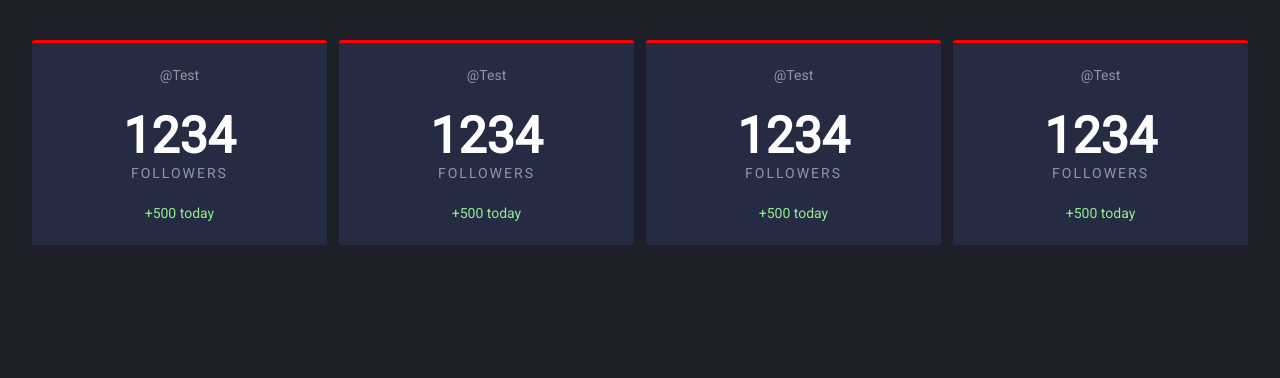
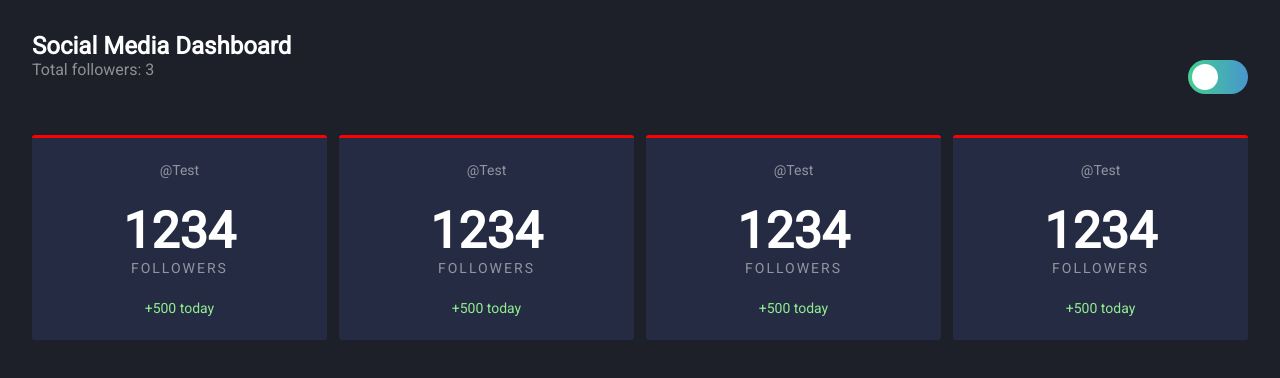
Before and after one commit to V-Wong/Social-Media-Dashboard, a React (Create React App) app in the folder frontend/: page / in a window 1280 px wide. Shown: the top 378 px of the page. Built offline with nearby package versions, Linux system fonts and the light colour scheme.

Commit message:
Add top bar

```diff
--- a/frontend/src/App.tsx
+++ b/frontend/src/App.tsx
@@ -1,11 +1,18 @@
 import React from 'react';
 import CardGrid from "./components/CardGrid";
+import ThemeSwitch from "./components/ThemeSwitch";
 
 import "./app.css";
 
 function App() {
   return (
     <div className="container">
+      <div className="top-bar">
+        <h1>Social Media Dashboard</h1>
+        <div></div>
+        <p>Total followers: 3</p>
+        <ThemeSwitch/>
+      </div>
       <CardGrid/>
     </div>
   );
--- a/frontend/src/app.css
+++ b/frontend/src/app.css
@@ -2,3 +2,19 @@
   width: 95%;
   margin: auto;
 }
+.top-bar {
+  display: grid;
+  grid-template-columns: 1fr 1fr;
+  margin-top: 2vh;
+}
+.top-bar h1 {
+  font-size: 24px;
+  margin-bottom: 0;
+  padding: none;
+}
+.top-bar p {
+  color: rgba(255, 255, 255, 0.5);
+  font-size: 16px;
+  margin-top: 0;
+  padding: 0;
+}
--- a/frontend/src/app.scss
+++ b/frontend/src/app.scss
@@ -1,4 +1,25 @@
+$transparent-white: rgba(255, 255, 255, 0.5);
+
 .container {
     width: 95%;
     margin: auto;
 }
+
+.top-bar {
+    display: grid;
+    grid-template-columns: 1fr 1fr;
+    margin-top: 2vh;
+
+    h1 {
+        font-size: 24px;
+        margin-bottom: 0;
+        padding: none;
+    }
+
+    p {
+        color: $transparent-white;
+        font-size: 16px;
+        margin-top: 0;
+        padding: 0;
+    }
+}
--- /dev/null
+++ b/frontend/src/components/ThemeSwitch.tsx
@@ -0,0 +1,17 @@
+import React from "react";
+import DetailedCard from "./DetailedCard";
+
+import "./css/theme-switch.css"
+
+export default class ThemeSwitch extends React.Component<any, any> {
+    render() {
+        return (
+            <div className="switch-container">
+                <label className="switch">
+                    <input type="checkbox"/>
+                    <span className="slider"></span>
+                </label>
+            </div>
+        )
+    }
+}
--- /dev/null
+++ b/frontend/src/components/css/theme-switch.css
@@ -0,0 +1,50 @@
+.switch-container {
+  display: flex;
+  font-weight: 600;
+  justify-content: flex-end;
+}
+.switch-container p {
+  color: #b3b5c6;
+  font-weight: 400;
+  font-size: 18px;
+  letter-spacing: 1px;
+}
+.switch {
+  position: relative;
+  width: 60px;
+  height: 34px;
+}
+.switch input {
+  opacity: 0;
+  width: 0;
+  height: 0;
+}
+.slider {
+  position: absolute;
+  cursor: pointer;
+  top: 0;
+  left: 0;
+  right: 0;
+  bottom: 0;
+  background-image: linear-gradient(90deg, #43ce90, #4896ce);
+  -webkit-transition: 0.4s;
+  transition: 0.4s;
+  border-radius: 34px;
+}
+.slider:before {
+  position: absolute;
+  content: "";
+  height: 26px;
+  width: 26px;
+  left: 4px;
+  bottom: 4px;
+  background-color: white;
+  -webkit-transition: 0.4s;
+  transition: 0.4s;
+  border-radius: 50%;
+}
+input:checked + .slider:before {
+  -webkit-transform: translateX(26px);
+  -ms-transform: translateX(26px);
+  transform: translateX(26px);
+}
--- /dev/null
+++ b/frontend/src/components/css/theme-switch.scss
@@ -0,0 +1,58 @@
+$green1: #43CE90;
+$green2: #4896CE;
+
+.switch-container {
+    display: flex;
+    font-weight: 600;
+    justify-content: flex-end;
+    p {
+        color: hsl(234, 14%, 74%);
+        font-weight: 400;
+        font-size: 18px;
+        letter-spacing: 1px;
+    }
+}
+
+.switch {
+    position: relative;
+    width: 60px;
+    height: 34px;
+  }
+
+.switch input {
+    opacity: 0;
+    width: 0;
+    height: 0;
+}
+
+.slider {
+    position: absolute;
+    cursor: pointer;
+    top: 0;
+    left: 0;
+    right: 0;
+    bottom: 0;
+    background-image: linear-gradient(90deg, $green1, $green2);
+    -webkit-transition: .4s;
+    transition: .4s;
+    border-radius: 34px;
+}
+
+.slider:before {
+    position: absolute;
+    content: "";
+    height: 26px;
+    width: 26px;
+    left: 4px;
+    bottom: 4px;
+    background-color: white;
+    -webkit-transition: .4s;
+    transition: .4s;
+    border-radius: 50%;
+}
+
+input:checked + .slider:before {
+    -webkit-transform: translateX(26px);
+    -ms-transform: translateX(26px);
+    transform: translateX(26px);
+}
--- a/frontend/src/index.css
+++ b/frontend/src/index.css
@@ -4,4 +4,5 @@ body {
   -webkit-font-smoothing: antialiased;
   -moz-osx-font-smoothing: grayscale;
   background-color: #1d2029;
+  color: white;
 }
```
